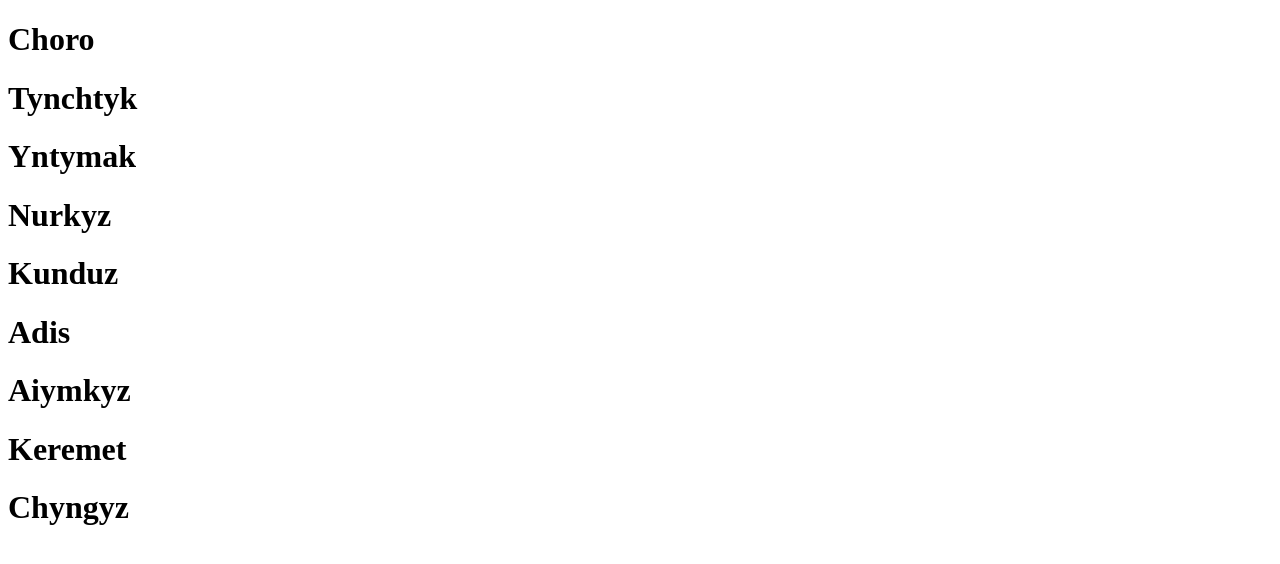
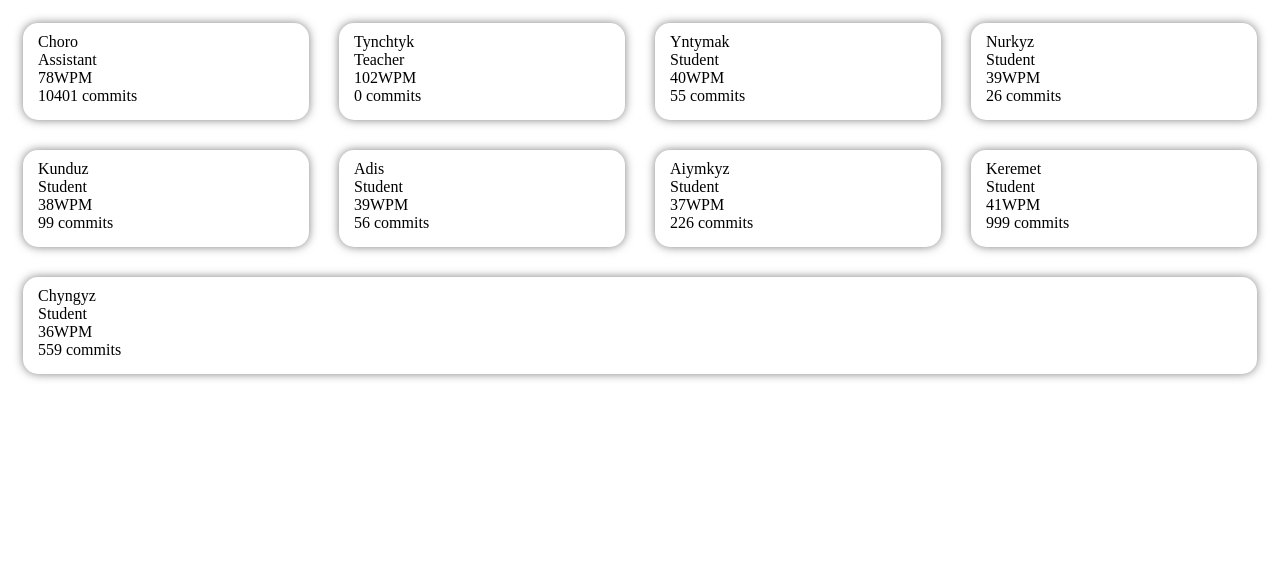
Before and after one commit to Erjankydyrov/my-first-app, a React (Create React App) app: page / in a window 1280 px wide. Shown: the top 564 px of the page. Built offline with nearby package versions, Linux system fonts and the light colour scheme.

Commit message:
added new compenent PersonList

```diff
--- a/src/components/PersonList/PersonList.js
+++ b/src/components/PersonList/PersonList.js
@@ -1,12 +1,10 @@
-const PersonList = ({persons}) => {
-    let list = persons.map(person => {
-        return (<div>
-            <h1>{person.name}</h1>
-            <h3>{person.age}</h3>
-            <h4>{person.hobby}</h4>
-        </div>)
-    });
-    return <div>{list}</div>
+import Person from "../Person/Person";
+import classes from "./PersonList.module.css";
+const PersonList = ({ persons }) => {
+    return (
+        <div className={classes.PersonList}>
+            {persons.map(person => <Person {...person} />)}
+        </div>
+    );
 }
-
 export default PersonList;
--- a/src/components/PersonList/PersonList.module.css
+++ b/src/components/PersonList/PersonList.module.css
@@ -0,0 +1,4 @@
+.PersonList {
+    display: flex;
+    flex-flow: row wrap;
+}
```
